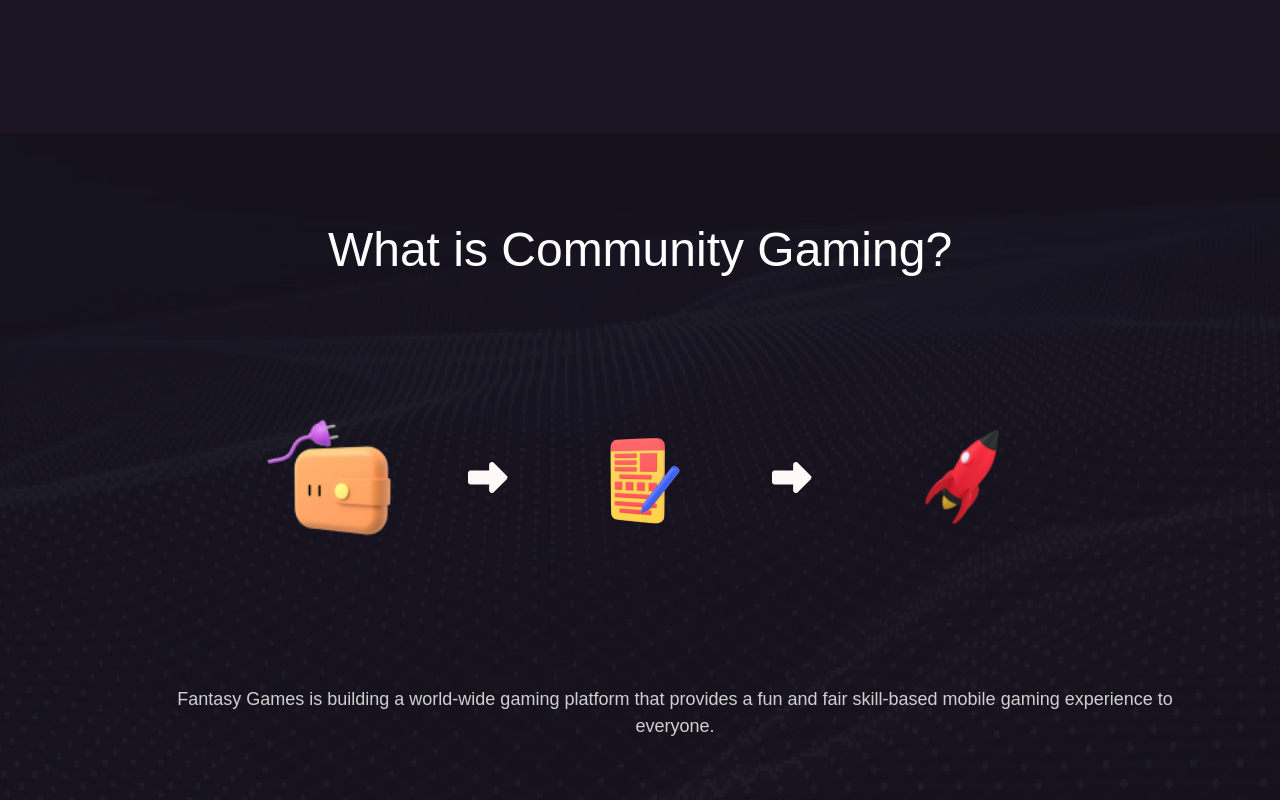
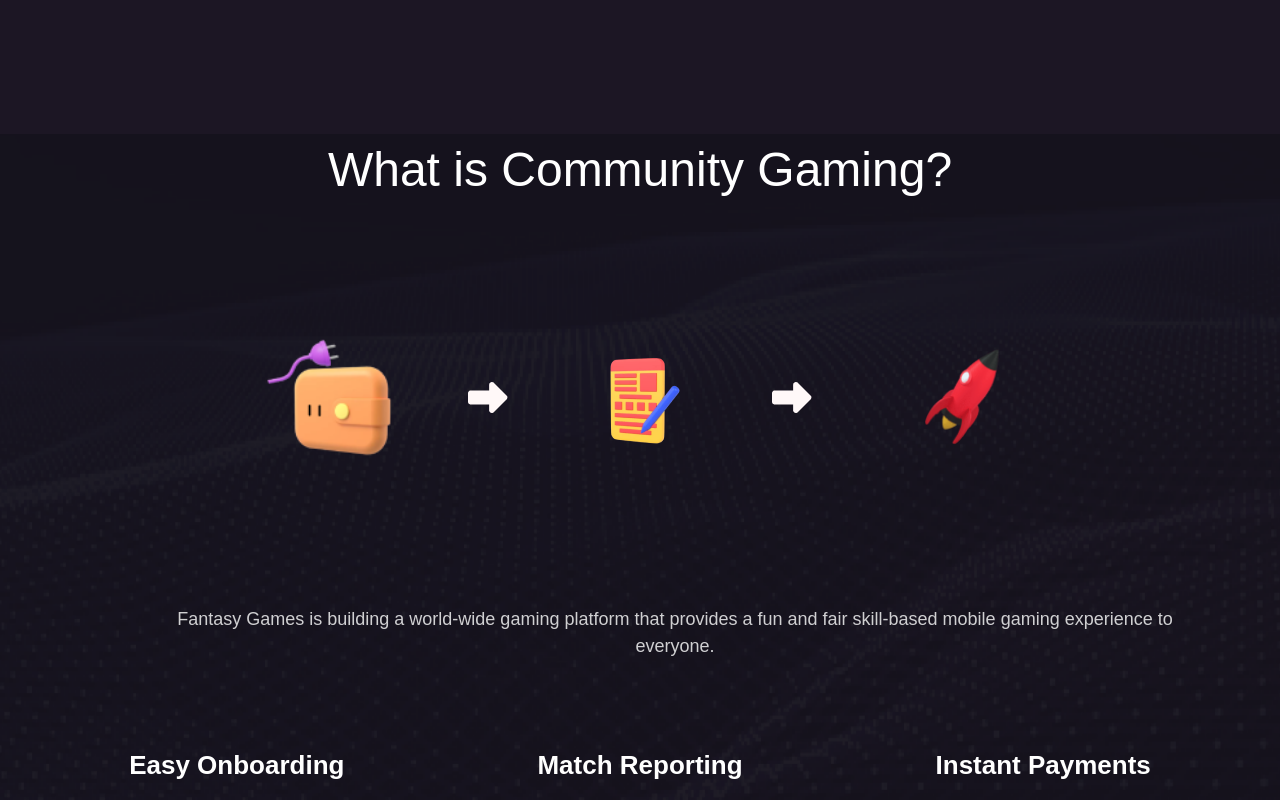
Before and after one commit to ED123ward/fantasy, a React (Create React App) app: page / in a window 1280 px wide. Shown: the part 2700-3500 px from the top of the page. Built offline with nearby package versions, Linux system fonts and the light colour scheme; a web font is replaced by a local one.

Commit message:
fix:updata

```diff
--- a/src/views/What.tsx
+++ b/src/views/What.tsx
@@ -29,8 +29,7 @@
       <Box
         id="product"
         sx={{
-          //   backgroundColor: "primary.main",
-          paddingY: "80px",
+          paddingBottom: {xs:'80px'},
         }}
       >
         <Container
```
